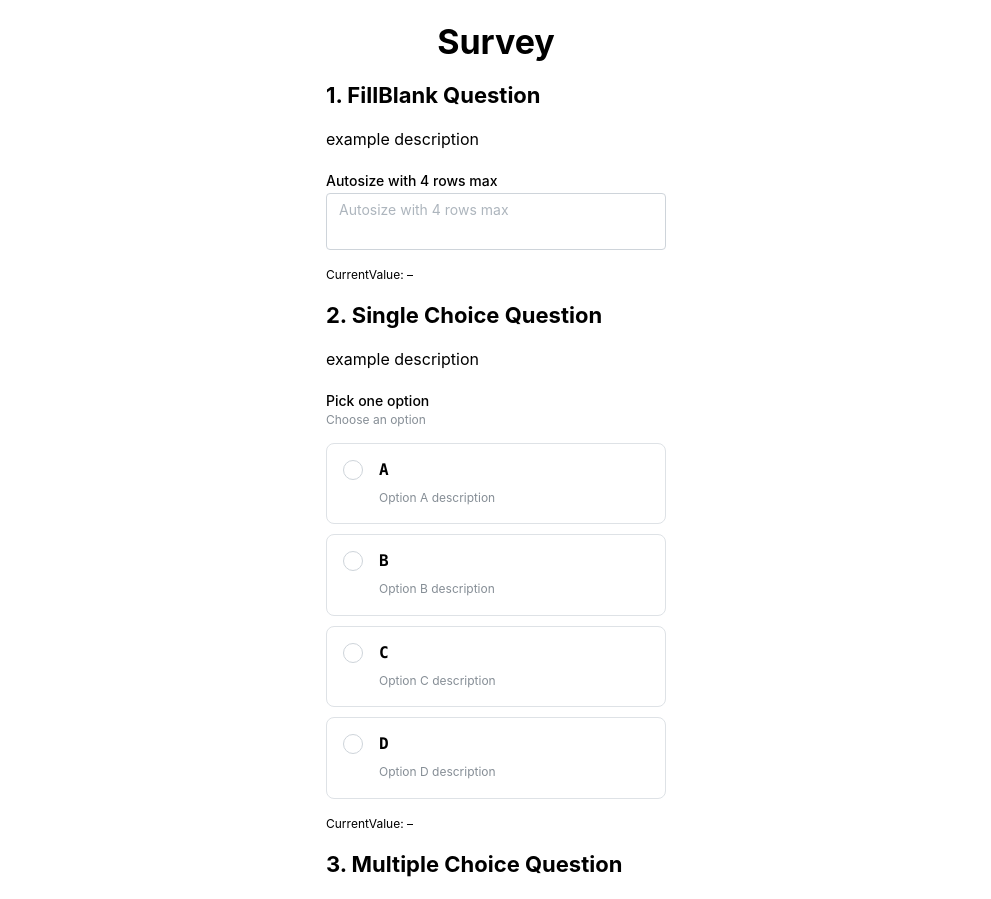
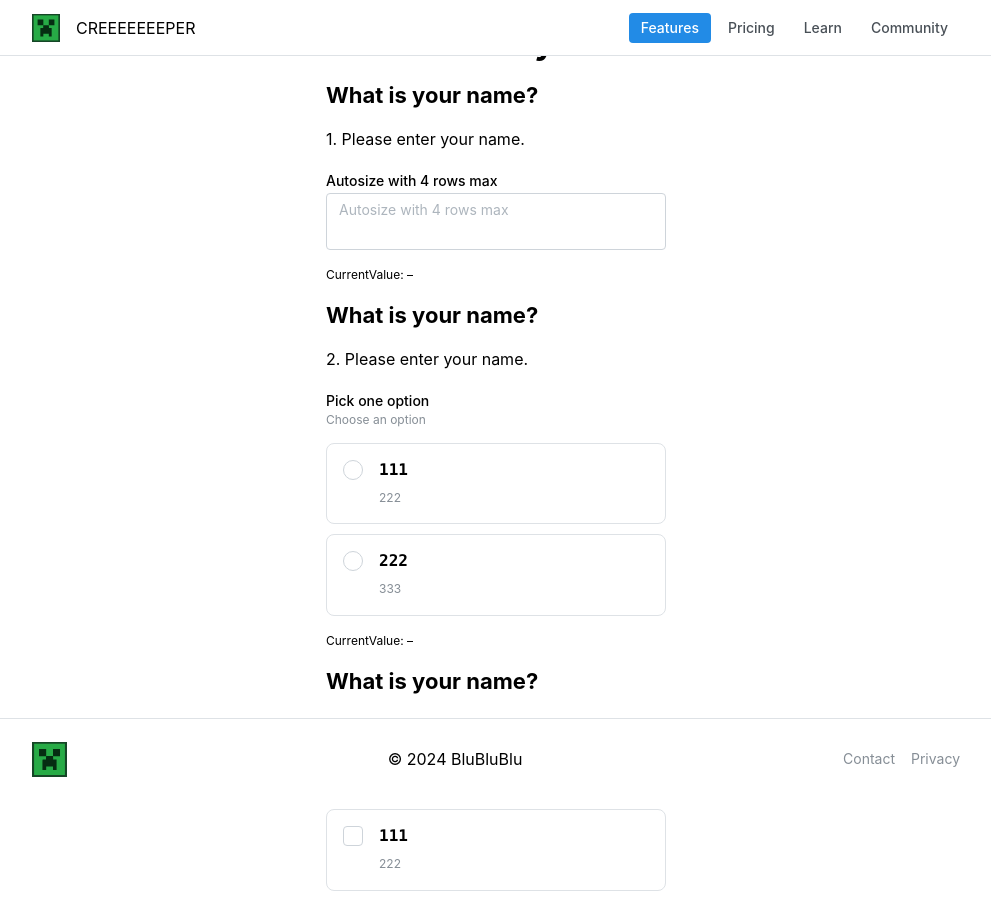
Before and after one commit to TeamVastsea/klpbbs_survey_frontend, a Next.js app: page /survey in a window 1280 px wide. Shown: the top 899 px of the page, without its empty margins (144-1135 px from the left). Built offline with nearby package versions, Linux system fonts and the light colour scheme.

Commit message:
feat: add website logo and fix the header footer style
Co-Authored-By: zrll_ <46812903+zrll12@users.noreply.github.com>

```diff
--- a/app/components/Footer.module.css
+++ b/app/components/Footer.module.css
@@ -1,14 +1,9 @@
-.footer {
-  margin-top: rem(120px);
-  border-top: rem(1px) solid light-dark(var(--mantine-color-gray-2), var(--mantine-color-dark-5));
-}
-
 .inner {
   display: flex;
   justify-content: space-between;
   align-items: center;
-  padding-top: var(--mantine-spacing-xl);
-  padding-bottom: var(--mantine-spacing-xl);
+  padding-top: var(--mantine-spacing-sm);
+  padding-bottom: var(--mantine-spacing-sm);
 
   @media (max-width: $mantine-breakpoint-xs) {
     flex-direction: column;
--- a/app/components/Footer.tsx
+++ b/app/components/Footer.tsx
@@ -1,5 +1,6 @@
-import { Container, Group, Anchor } from '@mantine/core';
+import { Container, Group, Anchor, Image, Center } from '@mantine/core';
 import classes from './Footer.module.css';
+import logo from '@/public/favicon.svg';
 
 const links = [
   { link: '#', label: 'Contact' },
@@ -20,12 +21,12 @@ export default function Footer() {
   ));
 
   return (
-    <div className={classes.footer}>
-      <Container className={classes.inner}>
-        <p>Logo Size 28</p>
+    <div>
+        <Container className={classes.inner}>
+          <Image src={logo.src} w={35} h={35} />
           <p>&copy; 2024 BluBluBlu</p>
-        <Group className={classes.links}>{items}</Group>
-      </Container>
+          <Group className={classes.links}>{items}</Group>
+        </Container>
     </div>
   );
 }
--- a/app/components/Header.tsx
+++ b/app/components/Header.tsx
@@ -1,7 +1,8 @@
 import { useState } from 'react';
-import { Container, Group, Burger } from '@mantine/core';
+import {Container, Group, Burger, Image, Text} from '@mantine/core';
 import { useDisclosure } from '@mantine/hooks';
 import classes from './Header.module.css';
+import logo from '@/public/favicon.svg';
 
 const links = [
   { link: '/about', label: 'Features' },
@@ -40,7 +41,10 @@ export default function Header() {
       }}
       >
       <Container size="md" className={classes.inner}>
-        <p>Logo size 28</p>
+          <Group>
+              <Image src={logo.src} w={28} h={28} />
+              <Text>CREEEEEEEPER</Text>
+          </Group>
         <Group gap={5} visibleFrom="xs">
           {items}
         </Group>
--- a/app/layout.tsx
+++ b/app/layout.tsx
@@ -1,14 +1,13 @@
+'use client';
+
 import '@mantine/core/styles.css';
 import React from 'react';
-import { MantineProvider, ColorSchemeScript } from '@mantine/core';
+import {MantineProvider, ColorSchemeScript, AppShell} from '@mantine/core';
 import { Notifications } from '@mantine/notifications';
 import { theme } from '../theme';
 import '@mantine/notifications/styles.css';
-
-export const metadata = {
-  title: 'Mantine Next.js template',
-  description: 'I am using Mantine with Next.js!',
-};
+import Header from "@/app/components/Header";
+import Footer from "@/app/components/Footer";
 
 export default function RootLayout({ children }: { children: any }) {
   return (
@@ -20,11 +19,24 @@ export default function RootLayout({ children }: { children: any }) {
           name="viewport"
           content="minimum-scale=1, initial-scale=1, width=device-width, user-scalable=no"
         />
+          <title>苦力怕论坛 | 问卷系统</title>
       </head>
       <body>
         <MantineProvider theme={theme}>
             <Notifications position="top-right" />
-            {children}
+            <AppShell>
+                <AppShell.Header>
+                    <Header />
+                </AppShell.Header>
+
+                <AppShell.Main>
+                    {children}
+                </AppShell.Main>
+
+                <AppShell.Footer>
+                    <Footer />
+                </AppShell.Footer>
+            </AppShell>
         </MantineProvider>
       </body>
     </html>
--- a/app/page.tsx
+++ b/app/page.tsx
@@ -45,8 +45,6 @@ export default function HomePage() {
 
     return (
         <>
-            <Header />
-
             <div
               style={{
                     scrollSnapType: 'y mandatory',
@@ -137,8 +135,6 @@ export default function HomePage() {
                     </Stack>
                 </Center>
             </div>
-
-            <Footer />
         </>
     );
 }
--- a/app/survey/components/MultipleChoice.tsx
+++ b/app/survey/components/MultipleChoice.tsx
@@ -1,26 +1,19 @@
 import { useState } from 'react';
 import { Checkbox, Group, Stack, Text } from '@mantine/core';
 import classes from './MultipleChoice.module.css';
+import { ChoiceProps } from '@/app/survey/components/SingleChoice';
 
-interface Choice {
-    title: string;
-    content: string;
-}
+export function MultipleChoice(props: ChoiceProps) {
+    const [value, setValue] = useState<string[]>([]);
+    const data = props.choice;
 
-interface MultipleChoiceProps {
-    data: Choice[];
-}
-
-export function MultipleChoice({ data }: MultipleChoiceProps) {
-    const [value, setValue] = useState<string[]>([]);
-
-    const cards = data.map((item) => (
-        <Checkbox.Card className={classes.root} radius="md" value={item.title} key={item.title}>
+    const cards = data.map(({ title, content }, index) => (
+        <Checkbox.Card className={classes.root} radius="md" value={index.toString()} key={index}>
             <Group wrap="nowrap" align="flex-start">
                 <Checkbox.Indicator />
                 <div>
-                    <Text className={classes.label}>{item.title}</Text>
-                    <Text className={classes.description}>{item.content}</Text>
+                    <Text className={classes.label}>{title}</Text>
+                    <Text className={classes.description}>{content}</Text>
                 </div>
             </Group>
         </Checkbox.Card>
--- a/app/survey/components/SingleChoice.tsx
+++ b/app/survey/components/SingleChoice.tsx
@@ -1,26 +1,19 @@
 import { useState } from 'react';
 import { Group, Radio, Stack, Text } from '@mantine/core';
 import classes from './SingleChoice.module.css';
+import {Value} from "@/app/survey/components/generateQuestion";
 
-interface Choice {
-    title: string;
-    content: string;
-}
+export function SingleChoice(props: ChoiceProps) {
+    const [value, setValue] = useState<string | null>(null);
+    const data = props.choice;
 
-interface SingleChoiceProps {
-    data: Choice[];
-}
-
-export function SingleChoice({ data }: SingleChoiceProps) {
-    const [value, setValue] = useState<string | null>(null);
-
-    const cards = data.map((item) => (
-        <Radio.Card className={classes.root} radius="md" value={item.title} key={item.title}>
+    const cards = data.map(({ title, content }, index) => (
+        <Radio.Card className={classes.root} radius="md" value={index.toString()} key={index}>
             <Group wrap="nowrap" align="flex-start">
                 <Radio.Indicator />
                 <div>
-                    <Text className={classes.label}>{item.title}</Text>
-                    <Text className={classes.description}>{item.content}</Text>
+                    <Text className={classes.label}>{title}</Text>
+                    <Text className={classes.description}>{content}</Text>
                 </div>
             </Group>
         </Radio.Card>
@@ -45,3 +38,7 @@ export function SingleChoice({ data }: SingleChoiceProps) {
         </>
     );
 }
+
+export interface ChoiceProps {
+    choice: Value[];
+}
--- a/app/survey/components/generateQuestion.tsx
+++ b/app/survey/components/generateQuestion.tsx
@@ -5,47 +5,37 @@ import { MultipleChoice } from '@/app/survey/components/MultipleChoice';
 import { FileUpload } from '@/app/survey/components/FileUpload';
 import { FillBlank } from '@/app/survey/components/FillBlank';
 
-interface QuestionData {
-    id: number;
-    type: number;
-    title: string;
-    description: string;
-    values?: string[];
-}
-
-export function generateQuestion(data: QuestionData) {
-    const parsedValues = data.values ? data.values.map((v) => JSON.parse(v)) : [];
-
+export function generateQuestion(data: QuestionProps) {
     switch (data.type) {
         case 1:
             return (
                 <div key={data.id}>
-                    <Title order={3}>{`${data.id}. ${data.title}`}</Title>
-                    <p>{data.description}</p>
+                    <Title order={3}>{`${data.content.title}`}</Title>
+                    <p>{data.content.content}</p>
                     <FillBlank />
                 </div>
             );
         case 2:
             return (
                 <div key={data.id}>
-                    <Title order={3}>{`${data.id}. ${data.title}`}</Title>
-                    <p>{data.description}</p>
-                    <SingleChoice data={parsedValues} />
+                    <Title order={3}>{`${data.content.title}`}</Title>
+                    <p>{data.content.content}</p>
+                    <SingleChoice choice={data.values} />
                 </div>
             );
         case 3:
             return (
                 <div key={data.id}>
-                    <Title order={3}>{`${data.id}. ${data.title}`}</Title>
-                    <p>{data.description}</p>
-                    <MultipleChoice data={parsedValues} />
+                    <Title order={3}>{`${data.content.title}`}</Title>
+                    <p>{data.content.content}</p>
+                    <MultipleChoice choice={data.values} />
                 </div>
             );
         case 4:
             return (
                 <div key={data.id}>
-                    <Title order={3}>{`${data.id}. ${data.title}`}</Title>
-                    <p>{data.description}</p>
+                    <Title order={3}>{`${data.content.title}`}</Title>
+                    <p>{data.content.content}</p>
                     <FileUpload />
                 </div>
             );
@@ -57,3 +47,16 @@ export function generateQuestion(data: QuestionData) {
             );
     }
 }
+
+export interface QuestionProps {
+    id: string
+    content: Value
+    type: number
+    values: Value[]
+    condition: any
+}
+
+export interface Value {
+    content: string
+    title: string
+}
--- a/app/survey/data/example.json
+++ b/app/survey/data/example.json
@@ -1,42 +1,59 @@
-[
+[{
+  "id": "7d7b3bf5-1eea-4767-bf36-f6dd9f1f59ad",
+  "content": {
+    "content": "1. Please enter your name.",
+    "title": "What is your name?"
+  },
+  "type": 1,
+  "values": null,
+  "condition": null
+},
   {
-    "id": 1,
-    "type": 1,
-    "title": "FillBlank Question",
-    "description": "example description",
-    "condition": null
-  },
-  {
-    "id": 2,
+    "id": "7d7b3bf5-1eea-4767-bf36-f6dd9f2f59ad",
+    "content": {
+      "content": "2. Please enter your name.",
+      "title": "What is your name?"
+    },
     "type": 2,
-    "title": "Single Choice Question",
-    "description": "example description",
     "values": [
-      "{\"title\": \"A\", \"content\": \"Option A description\"}",
-      "{\"title\": \"B\", \"content\": \"Option B description\"}",
-      "{\"title\": \"C\", \"content\": \"Option C description\"}",
-      "{\"title\": \"D\", \"content\": \"Option D description\"}"
+      {
+        "content": "222",
+        "title": "111"
+      },
+      {
+        "content": "333",
+        "title": "222"
+      }
     ],
     "condition": null
   },
   {
-    "id": 3,
+    "id": "7d7b3bf5-1eea-4767-bf36-f6dd9f2654ad",
+    "content": {
+      "content": "3. Please enter your name.",
+      "title": "What is your name?"
+    },
     "type": 3,
-    "title": "Multiple Choice Question",
-    "description": "example description",
     "values": [
-      "{\"title\": \"A\", \"content\": \"Option A description\"}",
-      "{\"title\": \"B\", \"content\": \"Option B description\"}",
-      "{\"title\": \"C\", \"content\": \"Option C description\"}",
-      "{\"title\": \"D\", \"content\": \"Option D description\"}"
+      {
+        "content": "222",
+        "title": "111"
+      },
+      {
+        "content": "333",
+        "title": "222"
+      }
     ],
     "condition": null
   },
   {
-    "id": 4,
+    "id": "7d7b26f5-1eea-4767-bf36-f6dd9f2654ad",
+    "content": {
+      "content": "4. Please enter your name.",
+      "title": "What is your name?"
+    },
     "type": 4,
-    "title": "File Upload Question",
-    "description": "example description",
+    "values": null,
     "condition": null
   }
 ]
```
Also changed, not shown: public/favicon.svg.
